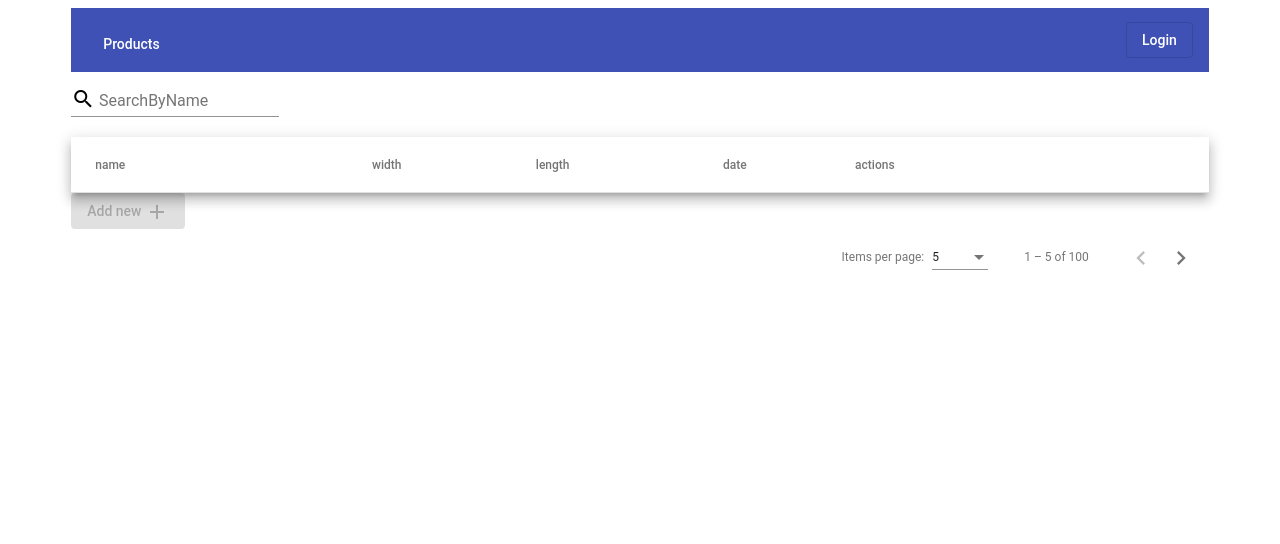
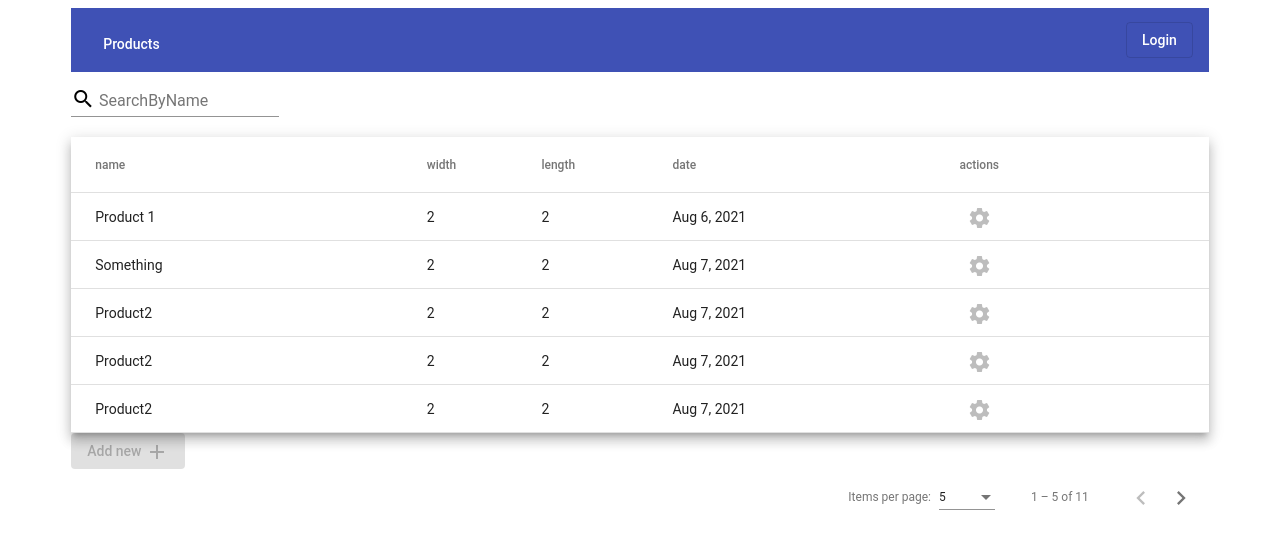
Before and after one commit to SanyiToth/warehouse, an Angular app: page /products in a window 1280 px wide. Shown: the top 544 px of the page. Built offline with nearby package versions, Linux system fonts and the light colour scheme; data requests are answered from the project's data file.

Commit message:
paginator works

```diff
--- a/src/app/feature/products/products-container/products-container.component.html
+++ b/src/app/feature/products/products-container/products-container.component.html
@@ -1,12 +1,19 @@
 <div class="product-container">
   <app-header></app-header>
   <app-products-search-engine (dataToParent)="getSearchedName($event)"></app-products-search-engine>
-  <app-products-list [products]="productPage" (dataToParent)="getDataFromChild($event)"></app-products-list>
+  <app-products-list [products]="datasource" (dataToParent)="getDataFromChild($event)"></app-products-list>
   <button mat-raised-button [disabled]="!isLoggedIn" (click)="onAddNew()" color="primary" type="button">
     Add new
     <mat-icon>add</mat-icon>
   </button>
-
-  <app-products-paginator [data]="allProducts" (dataToParent)="getPaginatorEvent($event)"></app-products-paginator>
+  <mat-paginator #paginator
+                 [length]="allProducts.length"
+                 [pageIndex]="pageIndex"
+                 [pageSize]="pageSize"
+                 [pageSizeOptions]="[5, 10, 15]"
+                 (page)="pageEvent = getServerData($event)"
+  >
+  </mat-paginator>
+  <!--  <app-products-paginator [data]="allProducts" (dataToParent)="getPaginatorEvent($event)"></app-products-paginator>-->
 
 </div>
--- a/src/app/feature/products/products-container/products-container.component.ts
+++ b/src/app/feature/products/products-container/products-container.component.ts
@@ -26,6 +26,12 @@ export class ProductsContainerComponent implements OnInit {
 
   isLoggedIn!: boolean;
 
+  pageEvent: PageEvent | undefined;
+  datasource: Product[] = [];
+  pageIndex!: number | undefined;
+  pageSize!: number | undefined;
+  length!: number;
+
 
   constructor(private route: ActivatedRoute,
               private productsService: ProductsService,
@@ -34,10 +40,28 @@ export class ProductsContainerComponent implements OnInit {
               private notification: NotificationService) {
   }
 
+  public getServerData(event?: PageEvent) {
+    this.pageEvent = event;
+    this.productsService.getProducts('', event)
+      .subscribe(
+        productPage => {
+          this.datasource = productPage;
+          this.pageIndex = this.pageEvent?.pageIndex;
+          this.pageSize = this.pageEvent?.pageSize;
+          this.length = this.allProducts?.length
+        },
+        error => {
+          this.notification.open('Oooops!Something happened!Try again later!')
+        }
+      );
+    return event;
+  }
+
+
   ngOnInit(): void {
     this.allProducts = this.route.snapshot.data.products;
     this.isLoggedIn = this.auth.isLoggedIn();
-
+    this.getServerData({previousPageIndex: 0, pageIndex: 0, pageSize: 5, length: this.allProducts.length})
   }
 
   onAddNew() {
@@ -61,7 +85,6 @@ export class ProductsContainerComponent implements OnInit {
         }
       })
   }
-
 
   getDataFromChild($event: Product | number) {
     if (typeof $event === 'number') {
@@ -99,10 +122,8 @@ export class ProductsContainerComponent implements OnInit {
   }
 
   getPaginatorEvent($event: PageEvent) {
-    console.log('page event parent', $event);
     this.productsService.getProducts('', $event)
       .subscribe(resp => {
-        console.log('resp paginator', resp, $event);
         this.productPage = resp;
       })
   }
--- a/src/app/shared/services/products/products.service.ts
+++ b/src/app/shared/services/products/products.service.ts
@@ -19,7 +19,8 @@ export class ProductsService {
     if (searchedName) {
       return this.http.get<Product[]>(environment.API_URL + ProductsService.PATH + `?name_like=${searchedName}`);
     } else if (pageEvent) {
-      return this.http.get<Product[]>(environment.API_URL + ProductsService.PATH+ `?_page=${pageEvent.pageIndex}&_limit=${pageEvent.pageSize}`);
+      console.log('path',`?_page=${pageEvent.pageIndex+1}&_limit=${pageEvent.pageSize}`, pageEvent);
+      return this.http.get<Product[]>(environment.API_URL + ProductsService.PATH+ `?_page=${pageEvent.pageIndex+1}&_limit=${pageEvent.pageSize}`);
     } else {
       return this.http.get<Product[]>(environment.API_URL + ProductsService.PATH);
     }
```
Also changed, not shown: src/app/feature/products/products-list/products-list.component.html (line endings or trailing spaces).
